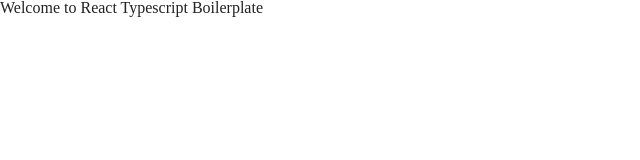
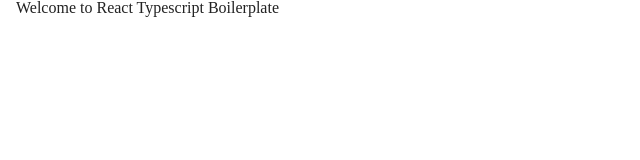
Before and after one commit to finleap/react-typescript-boilerplate, a React app: page / in a window 1280 px wide. Shown: the top 160 px of the page, without its empty margins (0-640 px from the left). Built offline with nearby package versions, Linux system fonts and the light colour scheme.

Commit message:
add HMR and styled component demo

```diff
--- a/package.json
+++ b/package.json
@@ -27,6 +27,7 @@
     "@types/react": "^16.9.35",
     "@types/react-dom": "^16.9.8",
     "@types/styled-components": "^5.1.0",
+    "@types/webpack-env": "^1.15.2",
     "@typescript-eslint/eslint-plugin": "^3.1.0",
     "@typescript-eslint/parser": "^3.1.0",
     "babel-eslint": "^10.1.0",
@@ -36,7 +37,6 @@
     "css-loader": "^3.5.3",
     "dotenv": "^8.2.0",
     "eslint": "^7.1.0",
-    "eslint-config-airbnb": "^18.1.0",
     "eslint-config-prettier": "^6.11.0",
     "eslint-loader": "^4.0.2",
     "eslint-plugin-prettier": "^3.1.3",
@@ -45,6 +45,7 @@
     "html-webpack-plugin": "^4.3.0",
     "image-webpack-loader": "^6.0.0",
     "prettier": "^2.0.5",
+    "react-is": "^16.13.1",
     "style-loader": "^1.2.1",
     "terser-webpack-plugin": "^3.0.2",
     "ts-loader": "^7.0.5",
--- a/src/App.tsx
+++ b/src/App.tsx
@@ -1,8 +1,10 @@
 import React, { ReactNode } from "react";
+
+import Demo from "./components/Demo";
 
 class App extends React.Component {
   render = (): ReactNode => {
-    return <span>Welcome to React Typescript Boilerplate</span>;
+    return <Demo />;
   };
 }
 
--- /dev/null
+++ b/src/components/Demo.tsx
@@ -0,0 +1,14 @@
+import React, { ReactNode } from "react";
+import styled, { AnyStyledComponent } from "styled-components";
+
+class Demo extends React.PureComponent {
+  render = (): ReactNode => {
+    return <StyledSpan>Welcome to React Typescript Boilerplate</StyledSpan>;
+  };
+}
+
+const StyledSpan: AnyStyledComponent = styled.span`
+  margin: 1rem;
+`;
+
+export default Demo;
--- a/src/index.tsx
+++ b/src/index.tsx
@@ -12,3 +12,11 @@ const target = document.getElementById("root");
 if (target) {
   ReactDOM.render(<App />, target);
 }
+
+if (module && module.hot) {
+  module.hot.accept();
+
+  module.hot.addStatusHandler((status) => {
+    if (status === "prepare") console.clear();
+  });
+}
--- a/webpack.config.js
+++ b/webpack.config.js
@@ -122,6 +122,7 @@ const config = {
   devServer: {
     compress: true,
     contentBase: ["./src/public"],
+    liveReload: true,
     historyApiFallback: true,
     stats: {
       assets: false,
```
Also changed, not shown: 2 other files (tests, documents, lock files or other folders).
